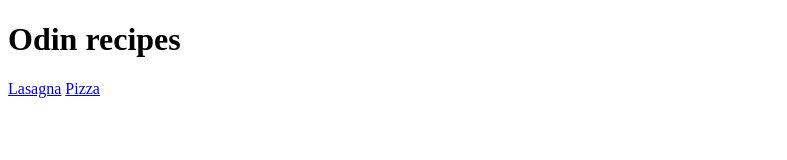
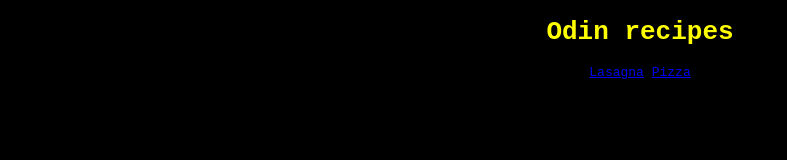
Before and after one commit to KurnuCat/odin-recipes, a plain HTML site: page index.html in a window 1280 px wide. Shown: the whole page, without its empty margins (0-787 px from the left). Drawn offline with Linux system fonts and the light colour scheme.

Commit message:
Added CSS

```diff
--- a/index.html
+++ b/index.html
@@ -3,6 +3,7 @@
   <head>
     <meta charset="UFT-8" name="viewport" content="width=device-width, initial-scale=1.0">
     <title>My First Webpage</title>
+    <link rel="stylesheet" type="text/css" href="style.css">
   </head>
 
   <body>
--- /dev/null
+++ b/recipes/style.css
@@ -0,0 +1,5 @@
+body {
+	background-color: black;
+	color: yellow;
+	font-family: monospace;
+}
--- /dev/null
+++ b/style.css
@@ -0,0 +1,6 @@
+body {
+	text-align: center;
+	background-color: black;
+	color: yellow;
+	font-family: monospace;
+}
```
